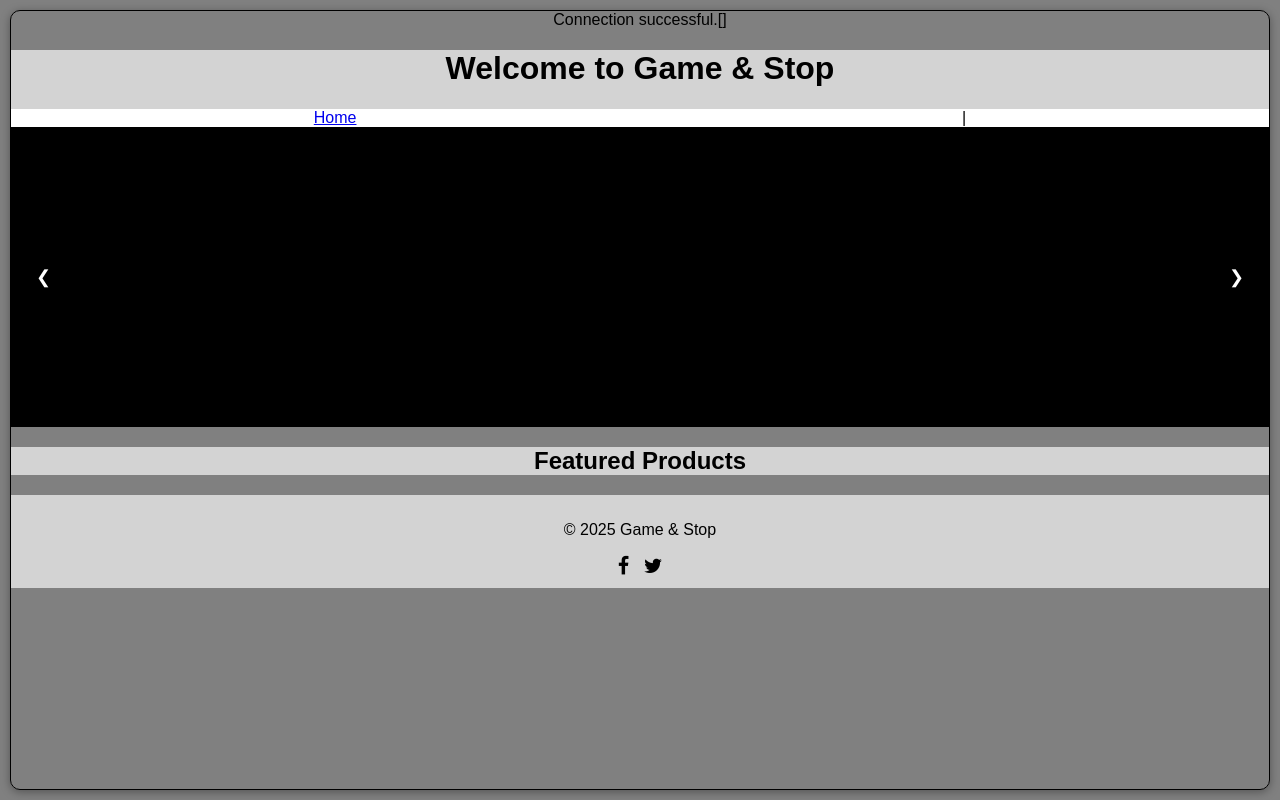
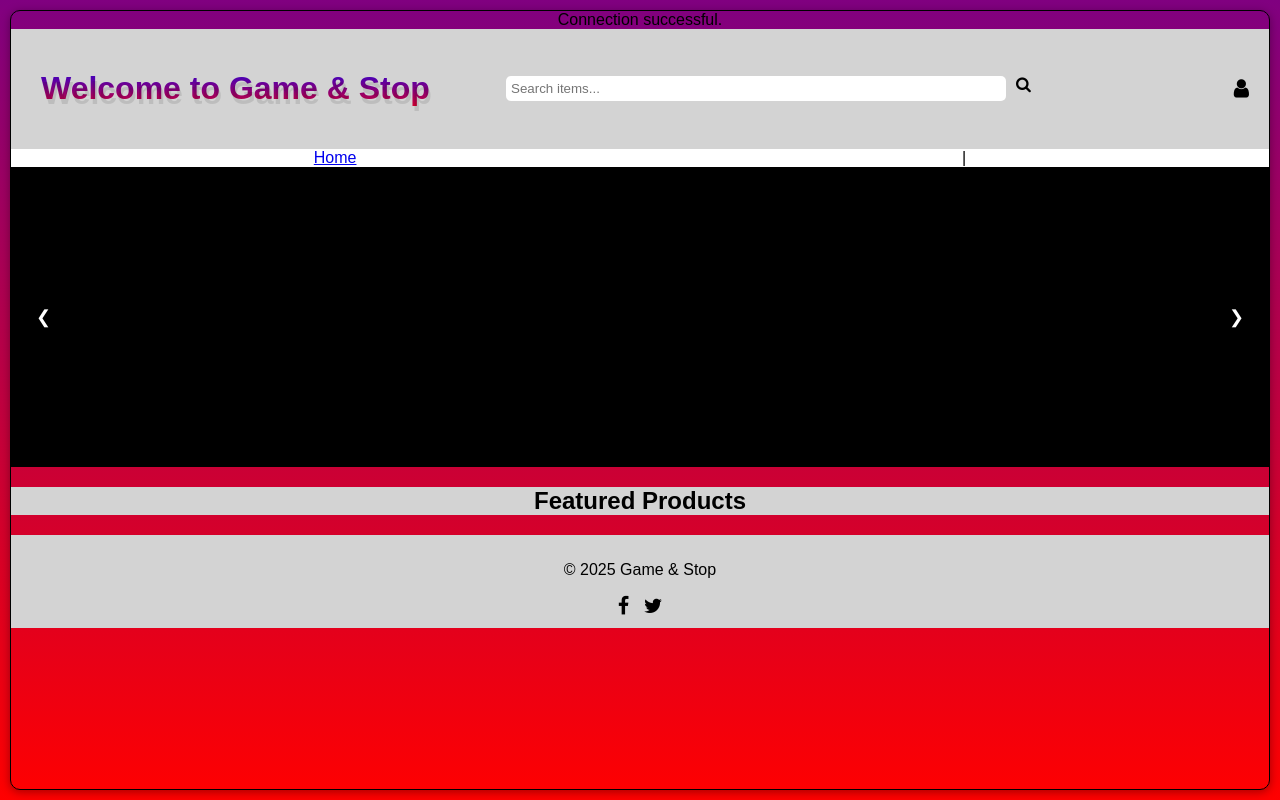
Before and after one commit to JackOSullivan003/Game-Shop, a PHP site: page / in a window 1280 px wide. Run offline with PHP 8.4, Linux system fonts and the light colour scheme; data that the repository does not hold is empty.

Commit message:
edited header css

```diff
--- a/Header.php
+++ b/Header.php
@@ -2,17 +2,25 @@
     <title>Game & Shop</title>
         <!--using font-awesome library for some aspects of the website-->
         <link rel="stylesheet" href="https://cdnjs.cloudflare.com/ajax/libs/font-awesome/4.7.0/css/font-awesome.min.css">
-        <link rel="stylesheet" href="css/style.css">
+        <link rel="stylesheet" type="text/css"href="css/header.css">
+        <link rel="stylesheet" type="text/css" href="css/style.css">
 
 
     </head>
     <body>
     <header>
-
-        <h1>Welcome to Game & Stop</h1>
+        <div class="header">
+            <a href="index.php"><h1 id="title">Welcome to Game & Stop</h1></a>
+            <div class="search-bar-container">
+                <input type="text" class="search-bar" id="search" onkeyup="searchItems()" placeholder="Search items...">
+                <i class="fa fa-search fa-1x"></i>
+            </div>
+            <i class="fa fa-user fa-lg"></i>
+        </div>
         <!--basic nav-bar -->
         <nav>
             <a href="index.php">Home</a> |
 
+
         </nav>
     </header>
--- a/Index.php
+++ b/Index.php
@@ -43,13 +43,20 @@ if (mysqli_num_rows($adsResult) > 0) {
     }
 }
 
-echo json_encode($ads);
+// Check if random products are already stored in the session
+if (!isset($_SESSION['random_products'])) {
+    shuffle($products); // Shuffle the array
+    $_SESSION['random_products'] = array_slice($products, 0, 4); // Store 4 random products
+}
+
+$randomProducts = $_SESSION['random_products'];
 
 $conn->close();
 ?>
 
 <!DOCTYPE html>
 <html>
+    <!--include header.php file-->
 <?php include'Header.php';?>
 
     <section class="ad-container">
@@ -67,7 +74,7 @@ $conn->close();
     <section class= "products-section">
         <h2>Featured Products</h2>
         <!--displaying products stored in products variable using a PHP foreach loop-->
-        <?php foreach ($products as $product): ?>
+        <?php foreach ($randomProducts as $product): ?>
             <div class="product">
                 <a href="product.php?id=<?= $product['product_id']; ?>" >
                 <img src="<?= $product['image_url']; ?>">
--- /dev/null
+++ b/css/header.css
@@ -0,0 +1,57 @@
+header {
+    background-color: lightgrey;
+
+}
+.header {
+    display: flex;  /* Enables flexbox */
+    align-items: center; /* Centers content vertically */
+    padding: 10px;
+    /* Center aligns header text */
+    justify-content: center;
+    margin-left: 10px;
+    margin-right: 10px;
+}
+
+.header a {
+    text-decoration: none;
+}
+
+#title {
+    text-align: left;
+    padding: 10px;
+    width: 450px;
+    background: -webkit-linear-gradient(blue, red);
+    background-clip: text;
+    -webkit-background-clip: text;
+    -webkit-text-fill-color: transparent;
+    text-shadow: 2px 5px rgba(0, 0, 0, 0.1);
+    /*allow search bar to be on same line*/
+    white-space: nowrap; /* Prevents title from wrapping */
+
+
+
+}
+
+.search-bar-container {
+    flex-grow: 1; /* Allows search bar to take available space */
+    display: flex; /* Enables flexbox inside */
+    margin-left: 5px; /* Adds spacing between title and search bar */
+
+
+}
+
+.search-bar {
+    padding: 5px;
+    border-radius: 5px;
+    border: none;
+    width: 500px;
+    margin-right: 10px;
+
+
+}
+
+nav {
+    display: flex;
+    justify-content: space-around;
+    background-color: white;
+}
--- a/css/style.css
+++ b/css/style.css
@@ -1,20 +1,11 @@
 body {
-    background-color: grey;
+    background-image: linear-gradient(purple, red);
     font-family: Arial, sans-serif;
     text-align: center;
     box-shadow: 0 2px 10px rgba(0, 0, 0, 0.35);
     border: 1px solid black;
     border-radius: 10px;
     margin: 10px;
-}
-header {
-    background-color: lightgrey;
-}
-
-nav {
-    display: flex;
-    justify-content: space-around;
-    background-color: white;
 }
 
 .ad-container img {
@@ -77,12 +68,30 @@ nav {
     cursor: pointer;
 
 }
+
 .products-section {
     background-color: lightgrey;
+}
+
+.product-details {
+    text-decoration: none;
+    color: rgb(110, 1, 110);
 }
 .product:hover {
     box-shadow: 0 5px 10px rgba(0, 0, 0, 0.2);
 }
+
+/*product link decoration*/
+
+.product:visited {
+    text-decoration-color: lightgrey;
+}
+
+.product:hover {
+    text-decoration-color: lightblue;
+}
+
+
 .product .product-details {
     /*set maximum height for product descriptions*/
     min-width: 150px;
```
